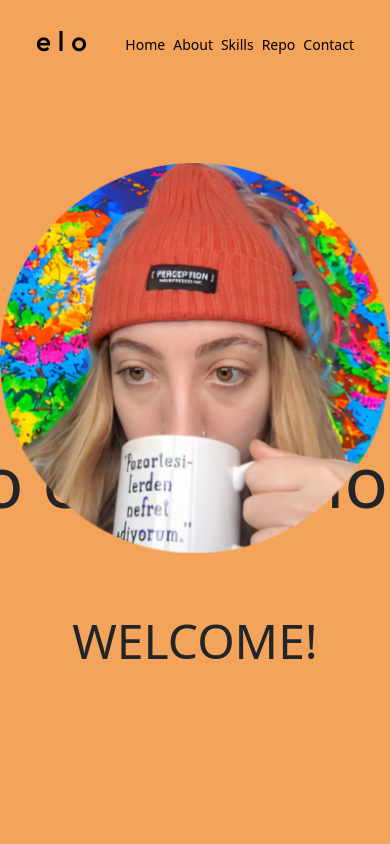
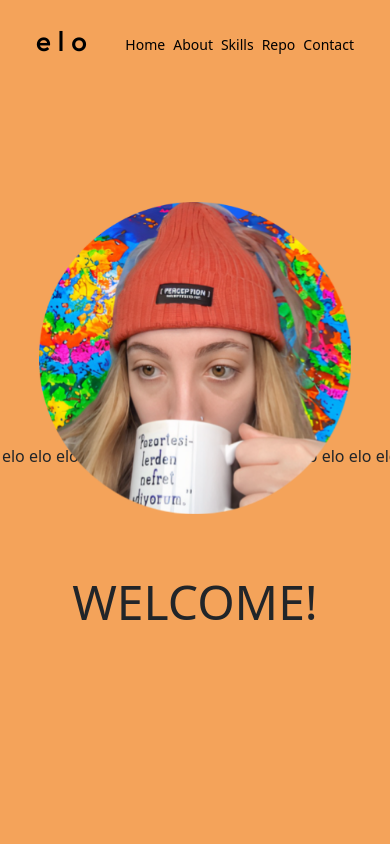
Before and after one commit to elifozker/Personal-Portfolio, a Next.js app: page / in a window 390 px wide. Shown: the top 844 px of the page. Built offline with nearby package versions, Linux system fonts and the light colour scheme; what tw-elements would draw is missing.

Commit message:
image responsive addded

```diff
--- a/app/(user)/home/page.jsx
+++ b/app/(user)/home/page.jsx
@@ -5,19 +5,19 @@ import Marquee from "react-fast-marquee";
 function Home() {
   return (
     <section id="home" className="w-screen h-screen bg-[#f4a35a] relative">
-
       <div className="flex flex-col items-center justify-center h-screen ">
         <img
           src="../elifozker.png"
           alt="Image"
-            className="md:w-[28rem] md:h-[28rem] mb-16 z-10  transition-all duration-300 hover:scale-[1.12]"
+          className="md:w-[28rem] md:h-[28rem] mb-16 z-10 transition-all duration-300 hover:scale-[1.12]"
+          style={{ maxWidth: "80%", maxHeight: "80vw" }} // Mobil için resmi küçültmek için stil ekledik
         ></img>
         <p className="text-5xl font-medium">WELCOME!</p>
       </div>
-        <Marquee className="absolute text-7xl top-[-400px] z-0">elo elo elo elo elo elo elo elo elo elo elo elo elo elo elo elo elo
+      <Marquee className="absolute sm:text-8xl md:text-7xl top-[-400px] z-0">
+         elo elo elo elo elo elo elo elo elo elo elo elo elo elo elo elo elo elo elo
         elo elo
       </Marquee>
-
     </section>
   );
 }
```
Lines whose indentation alone changed are shown as unchanged.
